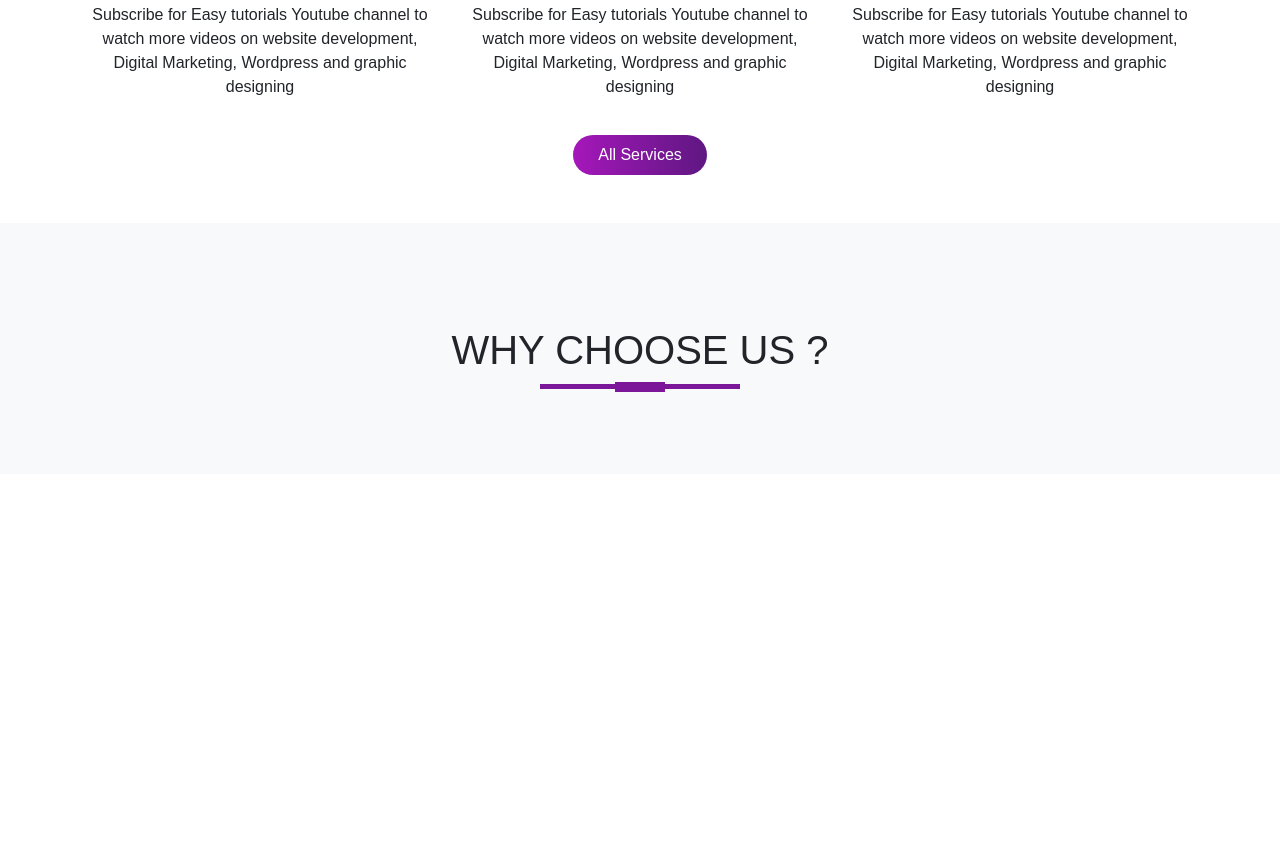
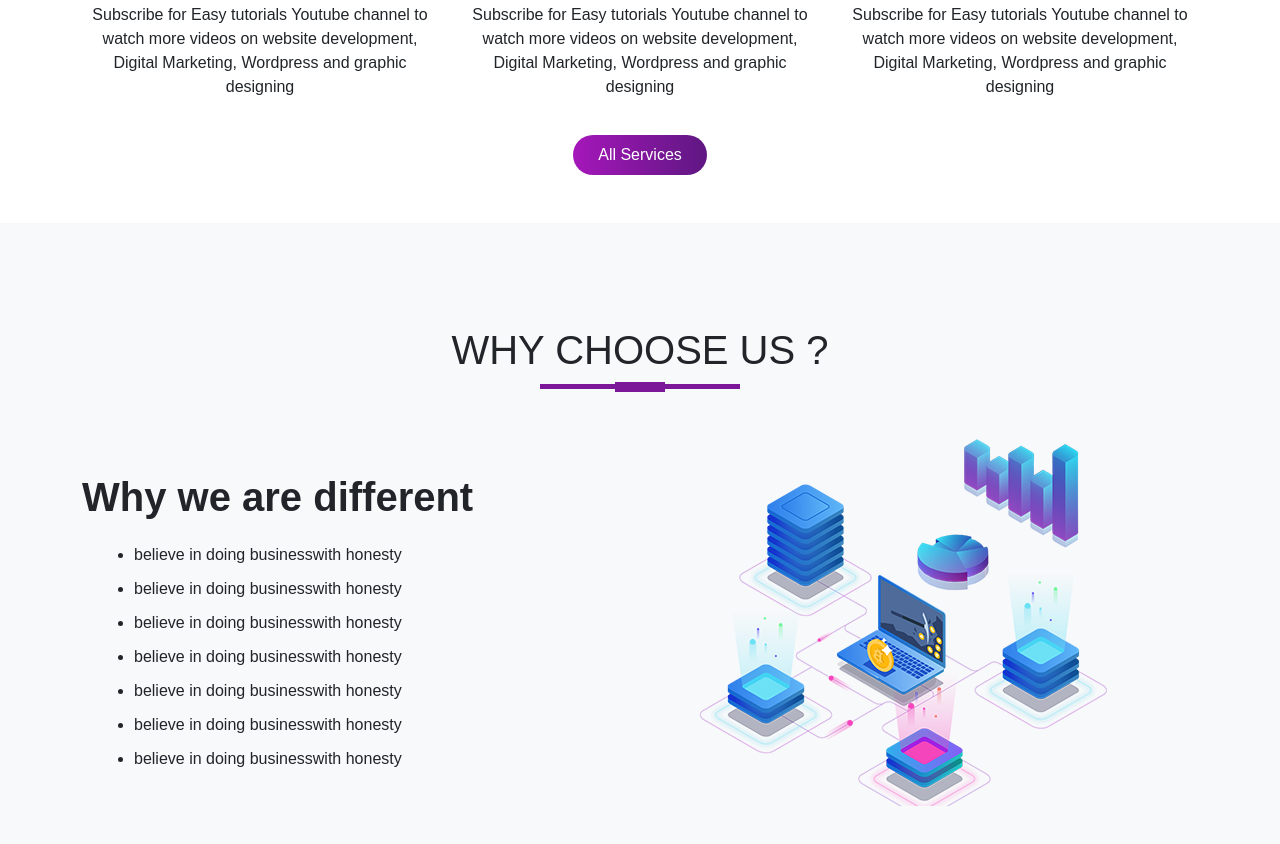
Before and after one commit to Naby-04/first-website-bootstap, a plain HTML site: page index.html in a window 1280 px wide. Shown: the part 1136-1980 px from the top of the page. Before the commit the page ends 1610 px from the top, so only its background shows below. Drawn offline with nearby package versions, Linux system fonts and the light colour scheme.

Commit message:
about us section

```diff
--- a/index.html
+++ b/index.html
@@ -136,9 +136,26 @@
 
       <!-------------------------------------- About-us -------------------------------------->
 
-      <section id="About-us">
+      <section id="about-us">
         <div class="container">
           <h1 class="title text-center mt-5">WHY CHOOSE US ?</h1>
+          <div class="row">
+            <div class="col-md-6 about-us">
+              <p class="about-title">Why we are different</p>
+              <ul>
+                <li>believe in doing businesswith honesty</li>
+                <li>believe in doing businesswith honesty</li>
+                <li>believe in doing businesswith honesty</li>
+                <li>believe in doing businesswith honesty</li>
+                <li>believe in doing businesswith honesty</li>
+                <li>believe in doing businesswith honesty</li>
+                <li>believe in doing businesswith honesty</li>
+              </ul>
+            </div>
+            <div class="col-md-6">
+              <img src="images/network.png" class="img-fluid" />
+            </div>
+          </div>
         </div>
       </section>
     </main>
--- a/style.css
+++ b/style.css
@@ -102,8 +102,19 @@ body {
 
 /*---------------------------------------------- About-us section ----------------------------------------------*/
 
-#About-us {
+#about-us {
   background: #f8f9fa;
   padding-bottom: 50px;
   padding-top: 50px;
 }
+.about-title {
+  font-size: 40px;
+  font-weight: 600;
+  margin-top: 8%;
+}
+#about-us ul li {
+  margin: 10px 0;
+}
+#about-us ul {
+  margin-left: 20px;
+}
```
Also changed, not shown: resultats/Capture d’écran 2024-07-23 165502.png (added).
